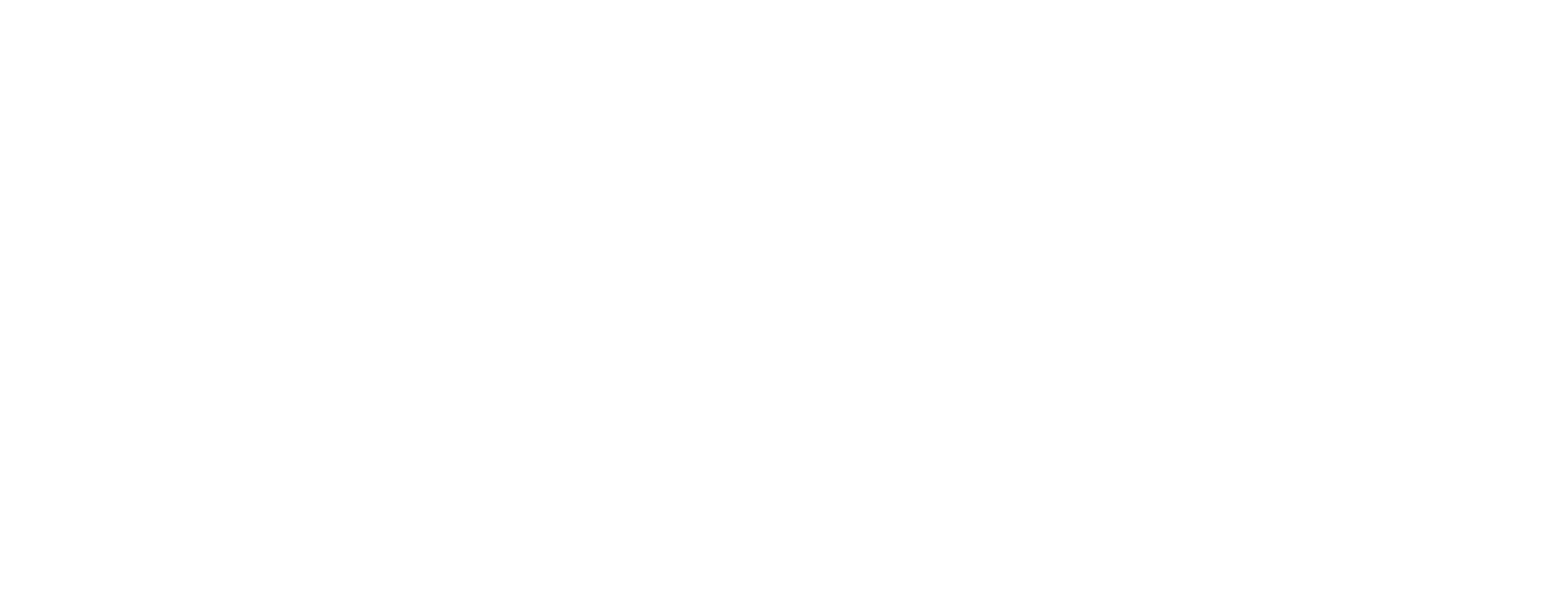
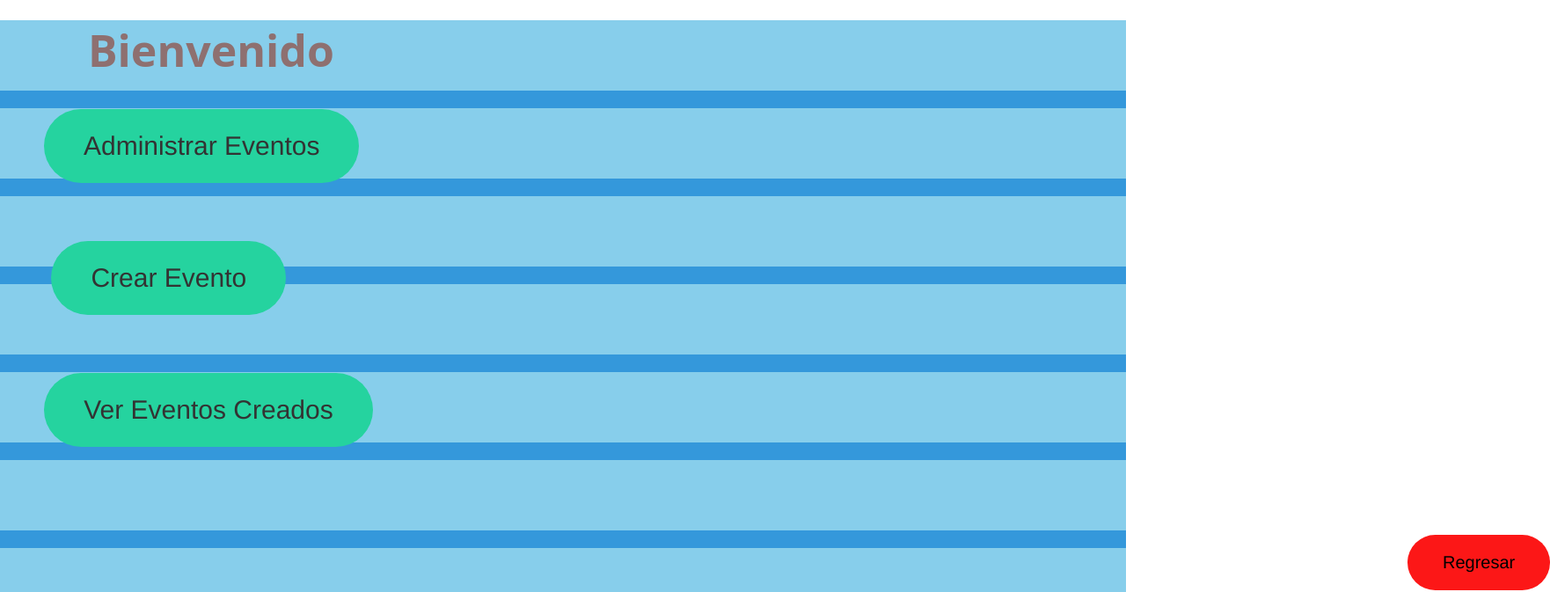
Before and after one commit to Diegomm146/ProyectoRequerimientosDeProgramacion, a React (Create React App) app in the folder proyecto-reque/: page /menuAsociacion in a window 1280 px wide. Before the commit this address had no page. Shown: the part 380-1053 px from the top of the page at 88% size, 1762 px wide, since content can reach past the window. Before the commit the page ends 800 px from the top, so only its background shows below. Built offline with nearby package versions, Linux system fonts and the light colour scheme.

Commit message:
Menu Principales pantalla

```diff
--- a/proyecto-reque/src/App.js
+++ b/proyecto-reque/src/App.js
@@ -2,6 +2,7 @@
 import Inicio from './components/inicio';
 import Login from './components/login';
 import Registro from './components/registrarse';
+import MenuPrincipal from './components/menuPrincipal';
 import { BrowserRouter as Router, Route, Routes } from 'react-router-dom';
 
 function App() {
@@ -15,6 +16,9 @@
         <Route path="/registroAsociacion" element={<Registro tipoUsuario="Asociacion" tipoNumero="Telefonico" />} />
         <Route path="/registroEstudiante" element={<Registro tipoUsuario="Estudiante" tipoNumero="Carnet"/>} />
         <Route path="/registroColaborador" element={<Registro tipoUsuario="Colaborador" tipoNumero="Carnet"/>} />
+        <Route path="/menuAsociacion" element={<MenuPrincipal tipoUsuario={"Asociacion"}/>} />
+        <Route path="/menuEstudiante" element={<MenuPrincipal tipoUsuario={"Estudiante"}/>} />
+        <Route path="/menuColaborador" element={<MenuPrincipal tipoUsuario={"Colaborador"}/>} />
       </Routes>
     </Router>
   );
--- a/proyecto-reque/src/components/login.js
+++ b/proyecto-reque/src/components/login.js
@@ -56,7 +56,7 @@
                         onChange={handleContrasenaChange}
                         placeholder="Contraseña"
                         />
-                        <Link to={`/login${tipoUsuario}`}>
+                        <Link to={`/menu${tipoUsuario}`}>
                            <button className="accederBoton" type="submit">Acceder</button>
                         </Link>
 
--- /dev/null
+++ b/proyecto-reque/src/components/menuPrincipal.js
@@ -0,0 +1,67 @@
+import React from "react";
+import "../stylesheets/menuPrincipal.css";
+import "../stylesheets/general.css";
+import { Link } from "react-router-dom";
+
+const MenuPrincipal = ({tipoUsuario}) => {
+
+    let componenteRenderizado;
+
+    if (tipoUsuario == 'Asociacion') {
+        componenteRenderizado = <div className="DivBotonesAsociacion">
+                                    <Link to="/">
+                                        <button className="BotonesAsociacion" id="BotonesAsociacion1">Administrar Eventos</button>
+                                    </Link>
+
+                                    <Link to="/">
+                                        <button className="BotonesAsociacion" id="BotonesAsociacion2">Crear Evento</button>
+                                    </Link>
+                                    <Link to="/">
+                                        <button className="BotonesAsociacion" id="BotonesAsociacion3">Ver Eventos Creados</button>
+                                    </Link>
+                                </div>;
+      } else if (tipoUsuario === 'Estudiante') {
+        componenteRenderizado = <div className="DivBotonesEstudiante">
+                                    <Link to="/">
+                                        <button className="BotonesEstudiante" id="BotonesEstudiante1">Administrar Perfil</button>
+                                    </Link>
+
+                                    <Link to="/">
+                                        <button className="BotonesEstudiante" id="BotonesEstudiante2">Ver Eventos</button>
+                                    </Link>
+                                </div>;
+      } else {
+        // En caso de otro tipo de usuario o valor no reconocido, puedes manejarlo aquí.
+        componenteRenderizado = <div className="DivBotonesColaborador">
+                                    <Link to="/">
+                                        <button className="BotonesColaborador" id="BotonesColaborador1">Administrar Perfil</button>
+                                    </Link>
+
+                                    <Link to="/">
+                                        <button className="BotonesColaborador" id="BotonesColaborador2">Ver Eventos Que Colabora</button>
+                                    </Link>
+                                </div>;
+      }
+
+    return (
+        <div>
+            <div className="Header">
+                <h1>
+                    <span className="text1"> GEE  </span> <br/>
+                    <span className="text2">Sistema Para Gestion De Eventos</span>
+                </h1>
+                <img className="img_tec" src={require("../imagenes/image-2.png")} />
+            </div>
+            <div className="BackgroundMenu">
+                <h1 className="Bienvenido"> Bienvenido</h1>
+                {componenteRenderizado}
+                <Link to="/">
+                        <button className="regresar" id="regresarMenu">Regresar</button>
+                </Link>
+            </div>
+        </div>
+
+    );
+};
+
+export default MenuPrincipal
--- a/proyecto-reque/src/components/registrarse.js
+++ b/proyecto-reque/src/components/registrarse.js
@@ -82,7 +82,7 @@
                         onChange={handleNumeroChange}
                         placeholder={`Numero ${tipoNumero}`}
                         />
-                        <Link to={`/login${tipoUsuario}`}>
+                        <Link to={`/menu${tipoUsuario}`}>
                            <button className="accederBoton" type="submit">Acceder</button>
                         </Link>
 
--- a/proyecto-reque/src/stylesheets/general.css
+++ b/proyecto-reque/src/stylesheets/general.css
@@ -52,3 +52,17 @@
   border: none;
   border-radius: 100px; /* Añade esquinas redondeadas al botón según tus preferencias */
 }
+
+.BackgroundMenu{
+
+  background-image: repeating-linear-gradient(
+    to bottom,    /* Dirección de las rayas (de arriba a abajo) */
+    #87CEEB 0, /* Inicio de la primera franja transparente */
+    #87CEEB 80px, /* Fin de la primera franja transparente y ancho de las rayas */
+    #3498DB 80px, /* Color de las rayas y ancho de las rayas */
+    #3498DB 100px /* Fin de la segunda franja de color */
+  );
+  position: relative;
+  width: 100%;
+  height: 100vh;
+}
--- /dev/null
+++ b/proyecto-reque/src/stylesheets/menuPrincipal.css
@@ -0,0 +1,75 @@
+
+.Bienvenido{
+    color: #8E7070
+}
+
+.BotonesAsociacion{
+    background-color: #25D39F; /* Cambia el color de fondo del botón según tus preferencias */
+    color: #333333; /* Cambia el color del texto del botón según tus preferencias */
+    font-family: "Open Sans-Regular", Helvetica;
+    font-size: 30px;
+    padding: 25px 45px; /* Ajusta el relleno del botón según tus preferencias */
+    border: none;
+    border-radius: 100px; /* Añade esquinas redondeadas al botón según tus preferencias */
+    position: relative;
+}
+
+#BotonesAsociacion1{
+    left: 50px;
+}
+
+#BotonesAsociacion2{
+    top: 150px;
+    right: 300px;
+}
+
+#BotonesAsociacion3{
+    top: 300px;
+    right: 575px;
+}
+
+.BotonesEstudiante{
+    background-color: #25D39F; /* Cambia el color de fondo del botón según tus preferencias */
+    color: #333333; /* Cambia el color del texto del botón según tus preferencias */
+    font-family: "Open Sans-Regular", Helvetica;
+    font-size: 30px;
+    padding: 25px 45px; /* Ajusta el relleno del botón según tus preferencias */
+    border: none;
+    border-radius: 100px; /* Añade esquinas redondeadas al botón según tus preferencias */
+    position: relative;
+}
+
+#BotonesEstudiante1{
+    left: 50px;
+}
+
+#BotonesEstudiante2{
+    top: 150px;
+    right: 265px;
+}
+
+.BotonesColaborador{
+    background-color: #25D39F; /* Cambia el color de fondo del botón según tus preferencias */
+    color: #333333; /* Cambia el color del texto del botón según tus preferencias */
+    font-family: "Open Sans-Regular", Helvetica;
+    font-size: 30px;
+    padding: 25px 45px; /* Ajusta el relleno del botón según tus preferencias */
+    border: none;
+    border-radius: 100px; /* Añade esquinas redondeadas al botón según tus preferencias */
+    position: relative;
+}
+
+#BotonesColaborador1{
+    left: 50px;
+}
+
+#BotonesColaborador2{
+    top: 150px;
+    right: 265px;
+}
+
+#regresarMenu{
+    position: relative;
+    left: 1600px;
+    top: 400px;
+}
```
